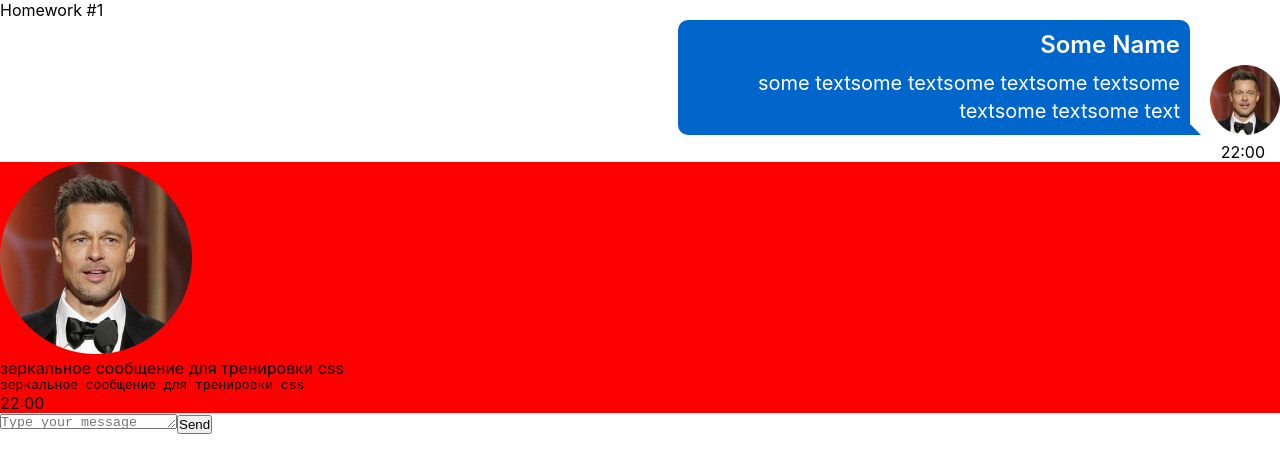
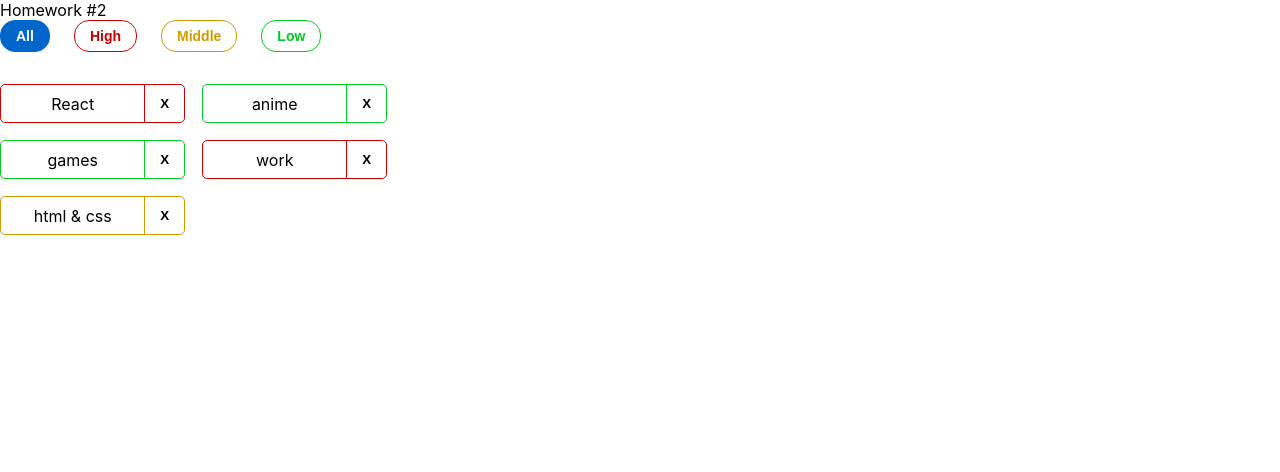
Before and after one commit to xyzimusic/dz-message, a React (Create React App) app: page / in a window 1280 px wide. Shown: the top 472 px of the page. Built offline with nearby package versions, Linux system fonts and the light colour scheme.

Commit message:
dz-2-propsi

```diff
--- a/src/index.tsx
+++ b/src/index.tsx
@@ -8,12 +8,12 @@ import {Provider} from 'react-redux'
 
 const root = ReactDOM.createRoot(document.getElementById('root') as HTMLElement)
 root.render(
-    <React.StrictMode>
+    <>
         {/*для дз 10*/}
         <Provider store={store}>
             <App/>
         </Provider>
-    </React.StrictMode>
+    </>
 )
 
 // If you want to start measuring performance in your app, pass a function
--- a/src/s1-main/App.tsx
+++ b/src/s1-main/App.tsx
@@ -1,13 +1,14 @@
 import React from 'react'
 import s from './App.module.css'
 import HW1 from '../s2-homeworks/hw01/HW1'
+import HW2 from "../s2-homeworks/hw02/HW2";
 
 function App() {
     return (
         <div className={s.App}>
-            <HW1/>
+            {/*<HW1/>*/}
             {/*раскомментировать по ходу выполнения*/}
-            {/*<HW2/>*/}
+            <HW2/>
             {/*<HW3/>*/}
             {/*<HW4/>*/}
 
--- a/src/s2-homeworks/hw02/HW2.tsx
+++ b/src/s2-homeworks/hw02/HW2.tsx
@@ -17,16 +17,16 @@ import s2 from '../../s1-main/App.module.css'
 * */
 
 // types
-export type AffairPriorityType = any // need to fix any
+export type AffairPriorityType = 'high' | 'low' | 'middle'
 export type AffairType = {
-    _id: any // need to fix any
-    name: any // need to fix any
+    _id: number
+    name: string
     priority: AffairPriorityType
 }
 export type FilterType = 'all' | AffairPriorityType
 
 // constants
-const defaultAffairs: any = [ // need to fix any
+const defaultAffairs: AffairType[] = [ // need to fix any
     {_id: 1, name: 'React', priority: 'high'}, // студенты могут изменить содержимое name и количество элементов в массиве, ...priority не менять!
     {_id: 2, name: 'anime', priority: 'low'},
     {_id: 3, name: 'games', priority: 'low'},
@@ -35,24 +35,23 @@ const defaultAffairs: any = [ // need to fix any
 ]
 
 // pure helper functions
-export const filterAffairs = (affairs: any, filter: any): any => { // need to fix any
+export const filterAffairs = (affairs: AffairType[], filter: FilterType): AffairType[] => { // need to fix any
+    if (filter === 'all') return affairs
+    return affairs.filter((el: AffairType) => el.priority === filter)
 
-
-    return affairs // need to fix
 }
-export const deleteAffair = (affairs: any, _id: any): any => { // need to fix any
-
-    return affairs // need to fix
+export const deleteAffair = (affairs: AffairType[], _id: number): AffairType[] => { // need to fix any
+    console.log(affairs.filter((el: AffairType) => el._id !== _id))
+    return affairs.filter((el: AffairType) => el._id !== _id) // need to fix
 }
 
 function HW2() {
-    const [affairs, setAffairs] = useState<any>(defaultAffairs) // need to fix any
+    const [affairs, setAffairs] = useState<AffairType[]>(defaultAffairs) // need to fix any
     const [filter, setFilter] = useState<FilterType>('all')
 
+    console.log(affairs)
     const filteredAffairs = filterAffairs(affairs, filter)
-    const deleteAffairCallback = (_id: any) => { // need to fix any
-        // need to fix
-    }
+    const deleteAffairCallback = (_id: any) => {return deleteAffair(filteredAffairs,_id)}
 
     return (
         <div id={'hw2'}>
@@ -61,6 +60,7 @@ function HW2() {
                 <Affairs
                     data={filteredAffairs}
                     setFilter={setFilter}
+                    setAffairs={setAffairs}
                     deleteAffairCallback={deleteAffairCallback}
                     filter={filter}
                 />
--- a/src/s2-homeworks/hw02/affairs/Affairs.tsx
+++ b/src/s2-homeworks/hw02/affairs/Affairs.tsx
@@ -4,36 +4,41 @@ import {AffairType, FilterType} from '../HW2'
 import s from './Affairs.module.css'
 
 type AffairsPropsType = {
-    data: any // need to fix any
-    setFilter: any
-    deleteAffairCallback: any
+    data: AffairType[]
+    setFilter: (str: FilterType) => void
+    setAffairs: (str: AffairType[]) => void
+    deleteAffairCallback: ( id: number) => AffairType[]
     filter: FilterType
 }
 
 function Affairs(props: AffairsPropsType) {
     const setAll = () => {
-        // need to fix
+        props.setFilter('all')
     }
     const setHigh = () => {
-        // need to fix
+        props.setFilter('high')
     }
     const setMiddle = () => {
-        // need to fix
+        props.setFilter('middle')
     }
     const setLow = () => {
-        // need to fix
+        props.setFilter('low')
     }
+
 
     const cnAll = s.button + ' ' + s.all + (props.filter === 'all' ? ' ' + s.active : '')
     const cnHigh = s.button + ' ' + s.high + (props.filter === 'high' ? ' ' + s.active : '')
     const cnMiddle = s.button + ' ' + s.middle + (props.filter === 'middle' ? ' ' + s.active : '')
     const cnLow = s.button + ' ' + s.low + (props.filter === 'low' ? ' ' + s.active : '')
+    const dell = ( id:number) => {
 
+        props.setAffairs(props.deleteAffairCallback(id))
+    }
     const mappedAffairs = props.data.map((a: AffairType) => (
         <Affair
             key={a._id} // кеи ОБЯЗАТЕЛЬНЫ в 99% - так что лучше их писать всегда при создании компонент в мапе
             affair={a}
-            deleteAffairCallback={props.deleteAffairCallback}
+            deleteAffairCallback={()=>{dell(a._id)}}
         />
     ))
 
--- a/src/s2-homeworks/hw02/affairs/affair/Affair.tsx
+++ b/src/s2-homeworks/hw02/affairs/affair/Affair.tsx
@@ -6,12 +6,13 @@ import s2 from '../Affairs.module.css'
 type AffairPropsType = {
     // key не нужно типизировать
     affair: AffairType
-    deleteAffairCallback: any // need to fix any
+    deleteAffairCallback: ( _id: number)=> void // need to fix any
 }
 
 function Affair(props: AffairPropsType) {
     const deleteCallback = () => {
-        // need to fix
+    props.deleteAffairCallback(props.affair._id)
+
     }
 
     const nameClass = s.name + ' ' + s2[props.affair.priority]
@@ -25,7 +26,7 @@ function Affair(props: AffairPropsType) {
         >
             <div id={'hw2-name-' + props.affair._id} className={nameClass}>
                 {/*создаёт студент*/}
-
+                {props.affair.name}
                 {/**/}
             </div>
             <div id={'hw2-priority-' + props.affair._id} hidden>
@@ -35,7 +36,7 @@ function Affair(props: AffairPropsType) {
             <button
                 id={'hw2-button-delete-' + props.affair._id}
                 className={buttonClass}
-                // need to fix
+               onClick={()=>{deleteCallback()}}
 
             >
                 {/*текст кнопки могут изменить студенты*/}
```
